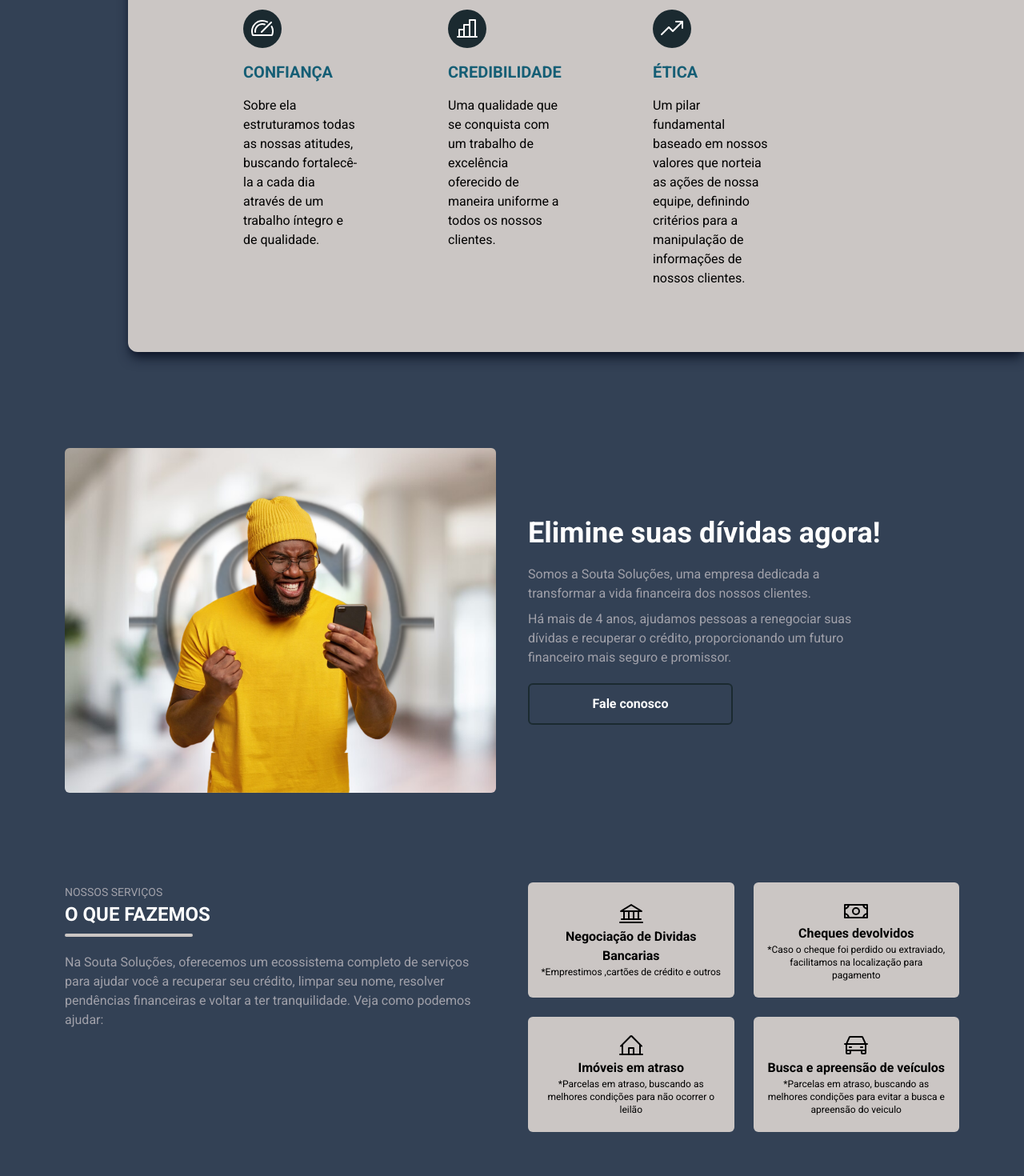
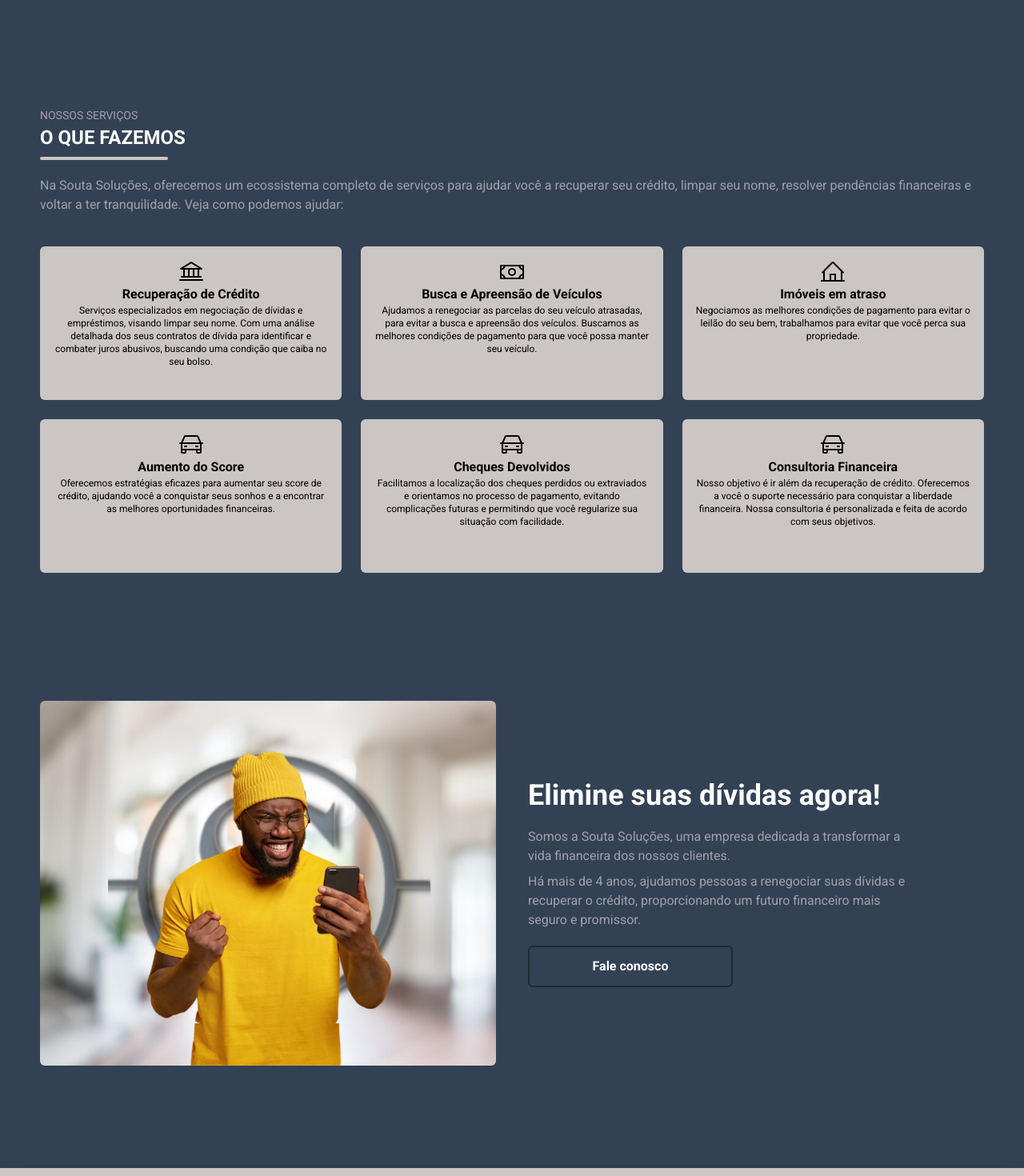
Before and after one commit to PedroDmMaia/Souta_Solucoes, a React (Vite) app: page / in a window 1280 px wide. Shown: the part 620-2090 px from the top of the page at 80% size. Built offline with nearby package versions, Linux system fonts and the light colour scheme.

Commit message:
setting up the website exit modal

```diff
--- a/package.json
+++ b/package.json
@@ -18,6 +18,7 @@
     "axios": "^1.7.2",
     "class-variance-authority": "^0.7.0",
     "clsx": "^2.1.1",
+    "keen-slider": "^6.8.6",
     "lucide-react": "^0.395.0",
     "react": "^18.2.0",
     "react-dom": "^18.2.0",
--- /dev/null
+++ b/src/components/modal.tsx
@@ -0,0 +1,138 @@
+import { zodResolver } from '@hookform/resolvers/zod'
+import axios from 'axios'
+import { useForm } from 'react-hook-form'
+import { toast } from 'sonner'
+import { z } from 'zod'
+
+import modalImage from '../../public/imageModal.png'
+
+interface ExitPopupProps {
+  showPopup: boolean
+  onClose: () => void
+}
+
+const SendMessage = z.object({
+  name: z.string().min(1, 'Informe seu nome'),
+  phone: z
+    .string()
+    .min(10, 'Informe um numero de telefone válido')
+    .max(15, 'Informe um número de telefone válido'),
+  message: z.string().min(1, 'escreva uma mensagem'),
+})
+
+type messageInfo = z.infer<typeof SendMessage>
+
+export function ExitPopup({ showPopup, onClose }: ExitPopupProps) {
+  const {
+    register,
+    handleSubmit,
+    formState: { errors: formErrors },
+    reset,
+  } = useForm<messageInfo>({
+    resolver: zodResolver(SendMessage),
+  })
+
+  const handleSubmitForm = async (data: messageInfo) => {
+    try {
+      const res = await axios.post(
+        'https://api.staticforms.xyz/submit',
+        { ...data, accessKey: '8b11e775-a9f3-4ff9-99fd-7b19acf6b837' },
+        {
+          headers: { 'Content-Type': 'application/json' },
+        },
+      )
+
+      if (res.data.success) {
+        toast.success('Email enviado com sucesso')
+      } else {
+        toast.error('Falja no envio de email')
+      }
+
+      reset()
+    } catch (error) {
+      console.error('An error occurred', error)
+    }
+  }
+
+  if (!showPopup) return null
+
+  return (
+    <div className="fixed inset-0 flex items-center justify-center bg-black bg-opacity-50 z-50">
+      <div className="bg-white p-6 rounded shadow-lg">
+        <div>
+          <img src={modalImage} alt="" />
+        </div>
+        <div>
+          <form onSubmit={handleSubmit(handleSubmitForm)} className="space-y-4">
+            <div>
+              <label
+                htmlFor="name"
+                className="block text-sm font-medium text-zinc-400"
+              >
+                Nome
+              </label>
+              <input
+                type="text"
+                id="name"
+                {...register('name')}
+                className="mt-1 block w-full px-3 py-2 border border-cor-fundo text-zinc-400 rounded-md shadow-sm focus:outline-none focus:ring-corTexto focus:border-corTexto sm:text-sm bg-transparent"
+              />
+              {formErrors.name && (
+                <p className="mt-1 text-xs text-red-500">
+                  {formErrors.name.message}
+                </p>
+              )}
+            </div>
+            <div>
+              <label
+                htmlFor="phone"
+                className="block text-sm font-medium text-zinc-400"
+              >
+                Telefone
+              </label>
+              <input
+                type="tel"
+                id="phone"
+                placeholder="Ex: 11 99999 9999"
+                {...register('phone')}
+                className="mt-1 block w-full px-3 py-2 border border-gray-300 text-zinc-400 rounded-md shadow-sm focus:outline-none focus:ring-corTexto focus:border-corTexto sm:text-sm bg-transparent"
+              />
+              {formErrors.phone && (
+                <p className="mt-1 text-xs text-red-500">
+                  {formErrors.phone.message}
+                </p>
+              )}
+            </div>
+            <div>
+              <label
+                htmlFor="message"
+                className="block text-sm font-medium text-zinc-400"
+              >
+                Menssagem
+              </label>
+              <textarea
+                id="message"
+                {...register('message')}
+                className="mt-1 block w-full px-3 py-2 border border-gray-300 text-zinc-400 rounded-md shadow-sm focus:outline-none focus:ring-corTexto focus:border-corTexto sm:text-sm resize-none bg-transparent"
+              />
+              {formErrors.message && (
+                <p className="mt-1 text-xs text-red-500">
+                  {formErrors.message.message}
+                </p>
+              )}
+            </div>
+            <div>
+              <button
+                type="submit"
+                className="bg-transparent border-2 border-corTexto w-full text-white hover:bg-cor-fundo hover:border-transparent hover:text-corTexto rounded-md py-3 font-semibold ease-in-out duration-300"
+              >
+                Enviar
+              </button>
+              <button onClick={onClose}>Fechar</button>
+            </div>
+          </form>
+        </div>
+      </div>
+    </div>
+  )
+}
--- a/src/components/navBar.tsx
+++ b/src/components/navBar.tsx
@@ -31,11 +31,12 @@ export function NavBar() {
 
   return (
     <div className="shadow-md w-full fixed top-0 left-0 z-50">
-      <div className="lg:flex items-center justify-between bg-cor-fundo py-4 lg:px-10 px-7 xl:px-[21rem]">
+      <div className="bg-cor-fundo py-4 lg:px-0 px-7">
+        <div className="lg:flex items-center justify-between bg-cor-fundo lg:max-w-[1180px] mx-auto">
           <img className="w-40" src={Logo} alt="" />
           <div
             onClick={() => setIsOpen(!isOpen)}
-          className="text-3xl absolute right-8 top-6 cursor-pointer lg:hidden"
+            className="text-3xl absolute right-8 top-7 cursor-pointer lg:hidden"
           >
             {isOpen ? <X size={32} /> : <List size={32} />}
           </div>
@@ -57,5 +58,6 @@ export function NavBar() {
           </ul>
         </div>
       </div>
+    </div>
   )
 }
--- a/src/pages/main-page.tsx
+++ b/src/pages/main-page.tsx
@@ -1,5 +1,7 @@
+import { useEffect, useState } from 'react'
 import { Toaster } from 'sonner'
 
+import { ExitPopup } from '@/components/modal'
 import { NavBar } from '@/components/navBar'
 import { Faq } from '@/sections/FAQ'
 import { Footer } from '@/sections/footer'
@@ -11,20 +13,42 @@ import { Services } from '@/sections/services'
 import { Topics } from '@/sections/topics'
 
 export function MainPage() {
+  const [showPopup, setShowPopup] = useState(false)
+
+  useEffect(() => {
+    const handleMouseLeave = (event: MouseEvent) => {
+      if (
+        event.clientY <= 0 ||
+        event.clientX <= 0 ||
+        event.clientX >= window.innerWidth ||
+        event.clientY >= window.innerHeight
+      ) {
+        setShowPopup(true)
+      }
+    }
+
+    document.addEventListener('mouseleave', handleMouseLeave)
+
+    return () => {
+      document.removeEventListener('mouseleave', handleMouseLeave)
+    }
+  }, [])
+
   return (
     <div className="font-roboto antialiased">
       <Toaster richColors />
       <NavBar />
       <main className="bg-slate-700 w-full h-full pt-[4.5rem]">
         <Hero />
+        <Services />
+        <Home />
         <Topics />
-        <Home />
-        <Services />
         <HowWork />
         <Faq />
         <ContactForm />
         <Footer />
       </main>
+      <ExitPopup showPopup={showPopup} onClose={() => setShowPopup(false)} />
     </div>
   )
 }
--- a/src/sections/home.tsx
+++ b/src/sections/home.tsx
@@ -4,7 +4,7 @@ export function Home() {
   return (
     <div
       id="home"
-      className="pt-24 md:pt-20 md:px-0 px-7 grid lg:grid-cols-2 items-center gap-4 lg:gap-10 lg:max-w-[1118px] mx-auto"
+      className="pt-24 md:pt-40 md:px-10 lg:px-0 px-7 grid lg:grid-cols-2 items-center gap-4 lg:gap-10 xl:max-w-[1180px] mx-auto"
     >
       <img className="rounded-md" src={image} alt="" />
       <div className="xl:py-20 flex flex-col gap-5 items-start pt-5 md:pt-0 pr-0 lg:pr-24">
@@ -23,7 +23,7 @@ export function Home() {
           </p>
         </div>
         <button className="bg-transparent border-2 border-corTexto w-64 text-white hover:bg-cor-fundo hover:border-transparent hover:text-corTexto rounded-md py-3 font-semibold ease-in-out duration-300">
-          <a href="">Fale conosco</a>
+          <a href="#">Fale conosco</a>
         </button>
       </div>
     </div>
--- a/src/sections/howWorking.tsx
+++ b/src/sections/howWorking.tsx
@@ -13,7 +13,7 @@ export function HowWork() {
       <div className="bg-paralax bg-cover bg-fixed relative bg-center mt-20">
         <div className="absolute inset-0 bg-slate-700 opacity-80 z-0"></div>
 
-        <div className="text-white md:px-0 px-10 relative z-10 mb-20 py-10 lg:max-w-[1200px] mx-auto">
+        <div className="text-white md:px-10 lg:px-0 px-10 relative z-10 mb-20 py-10 xl:max-w-[1200px] mx-auto">
           <h2 className="text-3xl uppercase">Como Funciona</h2>
 
           <div className="grid grid-cols-1 md:grid-cols-2 xl:grid-cols-5 gap-4 mt-20">
--- a/src/sections/services.tsx
+++ b/src/sections/services.tsx
@@ -4,9 +4,9 @@ export function Services() {
   return (
     <div
       id="services"
-      className="grid grid-cols-1 lg:grid-cols-2 gap-10 justify-between md:px-0 px-7 pt-24 md:pt-28 lg:max-w-[1118px] mx-auto"
+      className="grid grid-cols-1 lg:flex flex-col gap-10 justify-between md:px-10 lg:px-0 px-7 pt-24 md:pt-40"
     >
-      <div>
+      <div className="xl:max-w-[1180px] mx-auto">
         <span className="text-sm uppercase text-zinc-400">Nossos serviços</span>
         <h3 className="text-2xl uppercase text-white mb-2 font-bold">
           O que fazemos
@@ -19,37 +19,65 @@ export function Services() {
           ajudar:
         </p>
       </div>
-      <div className="grid md:grid-cols-2 gap-6">
-        <div className="flex flex-col items-center justify-center bg-cor-fundo rounded-md text-center p-4 h-36">
+      <div className="grid grid-cols-1 md:grid-cols-2 xl:grid-cols-3 mx-auto gap-6 max-w-[1180px]">
+        <div className="flex flex-col items-center bg-cor-fundo rounded-md text-center p-4 lg:h-48">
           <Bank size={32} />
-          <span className="font-semibold">Negociação de Dividas Bancarias</span>
-          <p className="text-xs">*Emprestimos ,cartões de crédito e outros</p>
-        </div>
-
-        <div className="flex flex-col items-center justify-center bg-cor-fundo rounded-md text-center p-4 h-36">
-          <Money size={32} />
-          <span className="font-semibold">Cheques devolvidos</span>
+          <span className="font-semibold">Recuperação de Crédito</span>
           <p className="text-xs">
-            *Caso o cheque foi perdido ou extraviado, facilitamos na localização
-            para pagamento
+            Serviços especializados em negociação de dívidas e empréstimos,
+            visando limpar seu nome. Com uma análise detalhada dos seus
+            contratos de dívida para identificar e combater juros abusivos,
+            buscando uma condição que caiba no seu bolso.
           </p>
         </div>
 
-        <div className="flex flex-col items-center justify-center bg-cor-fundo rounded-md text-center p-4 h-36">
+        <div className="flex flex-col items-center bg-cor-fundo rounded-md text-center p-4 lg:h-48">
+          <Money size={32} />
+          <span className="font-semibold">Busca e Apreensão de Veículos</span>
+          <p className="text-xs">
+            Ajudamos a renegociar as parcelas do seu veículo atrasadas, para
+            evitar a busca e apreensão dos veículos. Buscamos as melhores
+            condições de pagamento para que você possa manter seu veículo.
+          </p>
+        </div>
+
+        <div className="flex flex-col items-center bg-cor-fundo rounded-md text-center p-4 lg:h-48">
           <HouseLine size={32} />
           <span className="font-semibold">Imóveis em atraso</span>
           <p className="text-xs">
-            *Parcelas em atraso, buscando as melhores condições para não ocorrer
-            o leilão
+            Negociamos as melhores condições de pagamento para evitar o leilão
+            do seu bem, trabalhamos para evitar que você perca sua propriedade.
           </p>
         </div>
 
-        <div className="flex flex-col items-center justify-center bg-cor-fundo rounded-md text-center p-4 h-36">
+        <div className="flex flex-col items-center bg-cor-fundo rounded-md text-center p-4 lg:h-48">
           <Car size={32} />
-          <span className="font-semibold">Busca e apreensão de veículos</span>
+          <span className="font-semibold">Aumento do Score</span>
           <p className="text-xs">
-            *Parcelas em atraso, buscando as melhores condições para evitar a
-            busca e apreensão do veiculo
+            Oferecemos estratégias eficazes para aumentar seu score de crédito,
+            ajudando você a conquistar seus sonhos e a encontrar as melhores
+            oportunidades financeiras.
+          </p>
+        </div>
+
+        <div className="flex flex-col items-center bg-cor-fundo rounded-md text-center p-4 lg:h-48">
+          <Car size={32} />
+          <span className="font-semibold">Cheques Devolvidos</span>
+          <p className="text-xs">
+            Facilitamos a localização dos cheques perdidos ou extraviados e
+            orientamos no processo de pagamento, evitando complicações futuras e
+            permitindo que você regularize sua situação com facilidade.
+          </p>
+        </div>
+
+        <div className="flex flex-col items-center bg-cor-fundo rounded-md text-center p-4 lg:h-48">
+          <Car size={32} />
+          <span className="font-semibold">Consultoria Financeira</span>
+          <p className="text-xs">
+            Nosso objetivo é ir além da recuperação de crédito. Oferecemos a
+            você o suporte necessário para conquistar a liberdade financeira.
+            Nossa consultoria é personalizada e feita de acordo com seus
+            objetivos.
           </p>
         </div>
       </div>
--- a/src/sections/topics.tsx
+++ b/src/sections/topics.tsx
@@ -2,9 +2,9 @@ import { ChartBar, Speedometer, TrendUp } from '@phosphor-icons/react'
 
 export function Topics() {
   return (
-    <div className="bg-cor-fundo xl:ml-40 lg:ml-10 shadow-lg rounded-l-xl shadow-slate-900 xl:pl-8 xl:pr-52 xl:mb-10 z-20 relative">
-      <div className="grid grid-cols-1 lg:grid-cols-3 gap-20 md:gap-28 py-12 md:py-20 md:mx-[7rem] -mt-10">
-        <div className="flex flex-col lg:items-start items-center gap-4 md:text-start text-center">
+    <div className="bg-cor-fundo shadow-lg shadow-slate-900 xl:pl-8 xl:mb-10 z-20 relative mt-32">
+      <div className="grid grid-cols-1 lg:grid-cols-3 gap-20 md:gap-28 py-12 md:py-20 max-w-[1180px] mx-auto">
+        <div className="flex flex-col items-center gap-4 text-center">
           <div className="rounded-full bg-corTexto flex items-center justify-center text-white p-2">
             <Speedometer size={32} />
           </div>
@@ -16,7 +16,7 @@ export function Topics() {
           </p>
         </div>
 
-        <div className="flex flex-col lg:items-start items-center gap-4 md:text-start text-center">
+        <div className="flex flex-col items-center gap-4 text-center">
           <div className="rounded-full bg-corTexto flex items-center justify-center text-white p-2">
             <ChartBar size={32} />
           </div>
@@ -29,7 +29,7 @@ export function Topics() {
           </p>
         </div>
 
-        <div className="flex flex-col lg:items-start items-center gap-4 lg:text-start text-center">
+        <div className="flex flex-col items-center gap-4 text-center">
           <div className="rounded-full bg-corTexto flex items-center justify-center text-white p-2">
             <TrendUp size={32} />
           </div>
```
Also changed, not shown: src/sections/footer.tsx (+15 -3 lines), src/sections/hero.tsx (+9 -3 lines), public/imageModal.png (added), 1 other file (tests, documents, lock files or other folders). Lines whose indentation alone changed are shown as unchanged.
